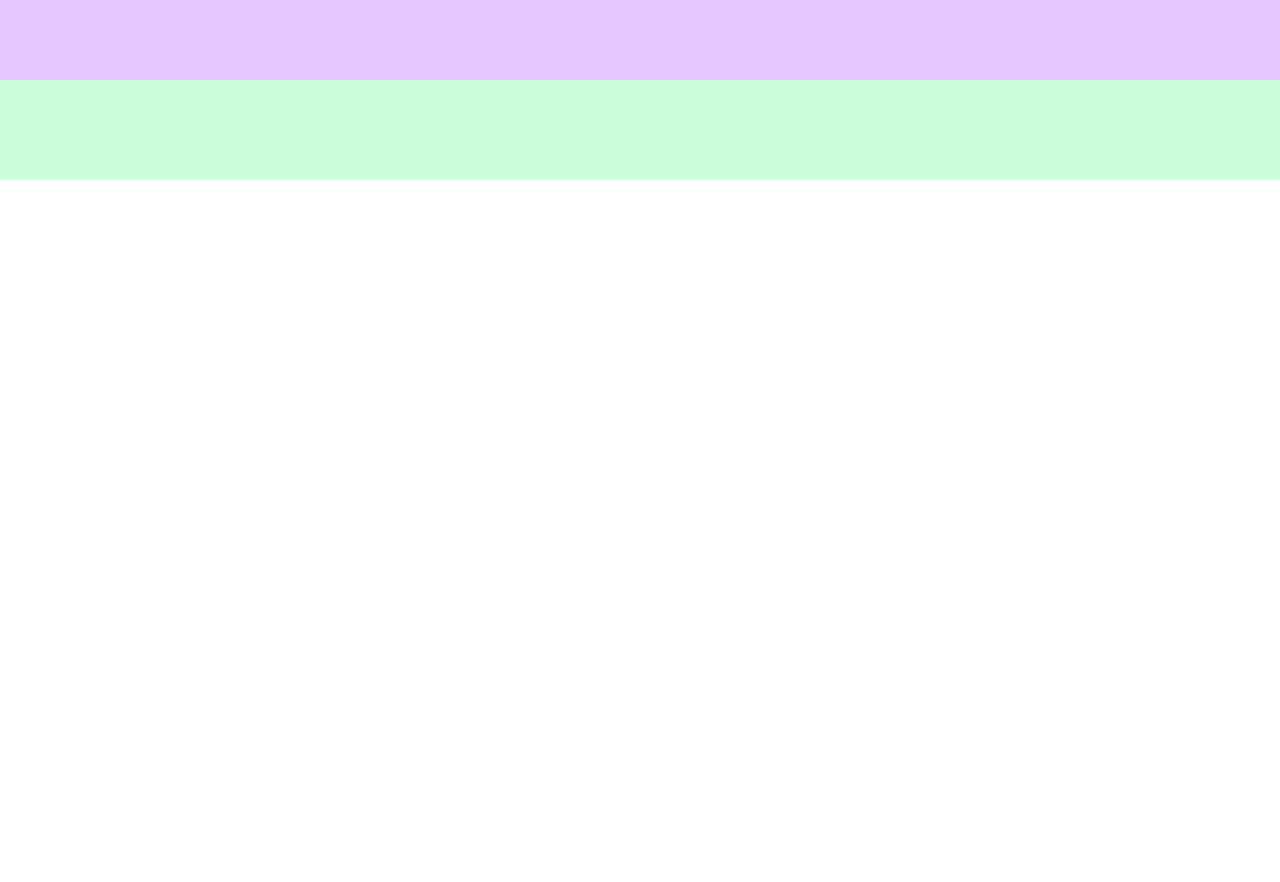
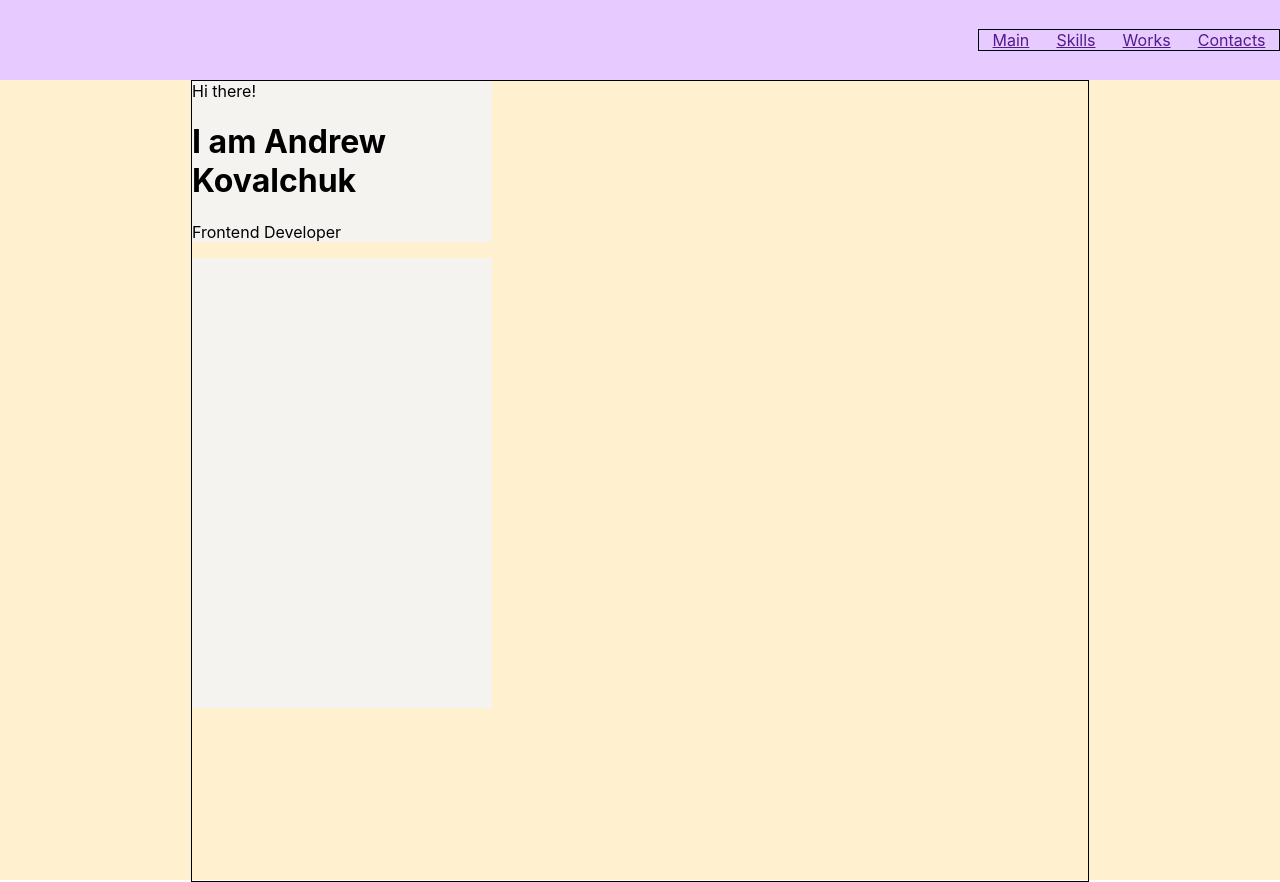
Before and after one commit to KovalchukAndrew/portfolio, a React (Create React App) app: page / in a window 1280 px wide. Before the commit the page ends 800 px from the top, so only its background shows below. Built offline with nearby package versions, Linux system fonts and the light colour scheme.

Commit message:
add-new-container

```diff
--- a/src/App.tsx
+++ b/src/App.tsx
@@ -1,13 +1,15 @@
 import React from 'react';
 import './App.css';
 import Header from "./header/Header";
-import Nav from "./nav/Nav";
+import Main from "./main/Main";
+
 
 function App() {
     return (
         <div className="App">
             <Header/>
-            <Nav/>
+            <Main/>
+
         </div>
     );
 }
--- a/src/header/Header.js
+++ b/src/header/Header.js
@@ -1,10 +1,11 @@
 import React from 'react';
 import style from './Header.module.css'
+import Nav from "../nav/Nav";
 
 function Header() {
     return (
         <div className={style.header}>
-
+            <Nav/>
         </div>
     );
 }
--- a/src/header/Header.module.css
+++ b/src/header/Header.module.css
@@ -1,4 +1,7 @@
 .header {
     height: 80px;
     background-color: #e7caff;
+    display: flex;
+    justify-content: flex-end;
+    align-items: center;
 }
--- /dev/null
+++ b/src/main/Main.js
@@ -0,0 +1,21 @@
+import React from 'react';
+import style from './Main.module.css'
+
+
+function Main() {
+    return (
+        <div className={style.mainBlock}>
+            <div className={style.container}>
+                <div className={style.greetingText}>
+                    <span>Hi there!</span>
+                    <h1>I am Andrew Kovalchuk</h1>
+                    <p>Frontend Developer</p>
+                </div>
+                <div className={style.photo}></div>
+            </div>
+
+        </div>
+    );
+}
+
+export default Main;
--- /dev/null
+++ b/src/main/Main.module.css
@@ -0,0 +1,19 @@
+.mainBlock {
+    height: 100vh;
+    background-color: #fff0d0;
+}
+.container {
+    width: 70%;
+    height: 100%;
+    border: 1px solid;
+    margin: 0 auto;
+}
+.greetingText {
+    width: 300px;
+    background-color: #f5f3f0;
+}
+.photo {
+    width: 300px;
+    height: 450px;
+    background-color: #f5f3f0;
+}
--- a/src/nav/Nav.js
+++ b/src/nav/Nav.js
@@ -4,7 +4,10 @@ import style from './Nav.module.css'
 function Nav() {
     return (
         <div className={style.nav}>
-
+            <a href="">Main</a>
+            <a href="">Skills</a>
+            <a href="">Works</a>
+            <a href="">Contacts</a>
         </div>
     );
 }
--- a/src/nav/Nav.module.css
+++ b/src/nav/Nav.module.css
@@ -1,4 +1,6 @@
 .nav {
-    height: 100px;
-    background-color: #caffd9;
+    border: 1px solid;
+    width: 300px;
+    display: flex;
+    justify-content: space-around;
 }
```
